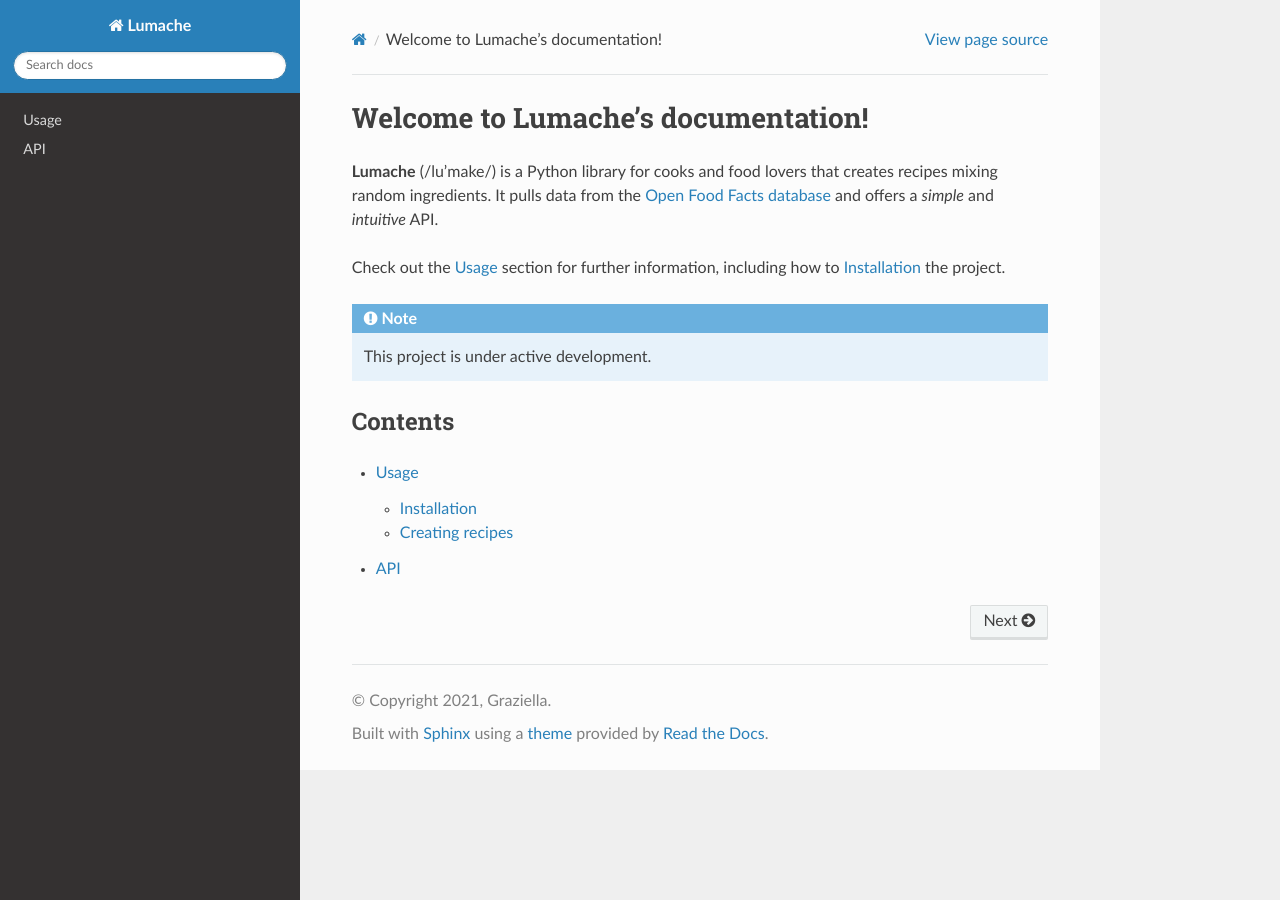
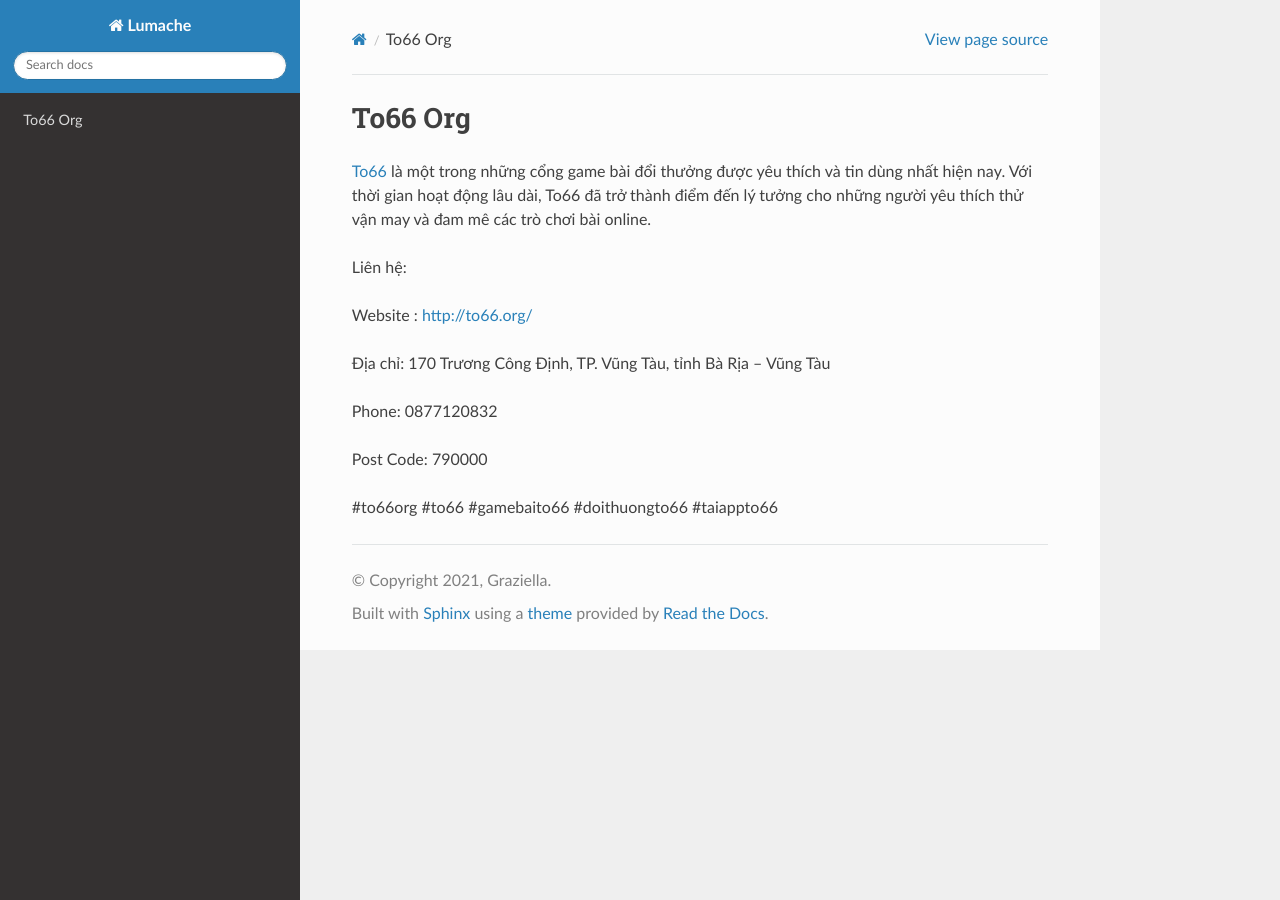
Before and after one commit to parkisngan19/to66org1, a Sphinx documentation site: the page built from docs/source/index.rst, in a window 1280 px wide. Built offline with Sphinx 7.4.7 and the Read the Docs theme 3.1.0, drawn with Linux system fonts in a browser that asks for light colours.

Commit message:
Update index.rst

```diff
--- a/docs/source/index.rst
+++ b/docs/source/index.rst
@@ -1,22 +1,16 @@
-Welcome to Lumache's documentation!
+To66 Org
 ===================================
 
-**Lumache** (/lu'make/) is a Python library for cooks and food lovers
-that creates recipes mixing random ingredients.
-It pulls data from the `Open Food Facts database <https://world.openfoodfacts.org/>`_
-and offers a *simple* and *intuitive* API.
+`To66 <http://to66.org/>`_ là một trong những cổng game bài đổi thưởng được yêu thích và tin dùng nhất hiện nay. Với thời gian hoạt động lâu dài, To66 đã trở thành điểm đến lý tưởng cho những người yêu thích thử vận may và đam mê các trò chơi bài online.
 
-Check out the :doc:`usage` section for further information, including
-how to :ref:`installation` the project.
+Liên hệ:
 
-.. note::
+Website : http://to66.org/
 
-   This project is under active development.
+Địa chỉ: 170 Trương Công Định, TP. Vũng Tàu, tỉnh Bà Rịa – Vũng Tàu
 
-Contents
---------
+Phone: 0877120832
 
-.. toctree::
+Post Code: 790000
 
-   usage
-   api
+#to66org #to66 #gamebaito66 #doithuongto66 #taiappto66
```
